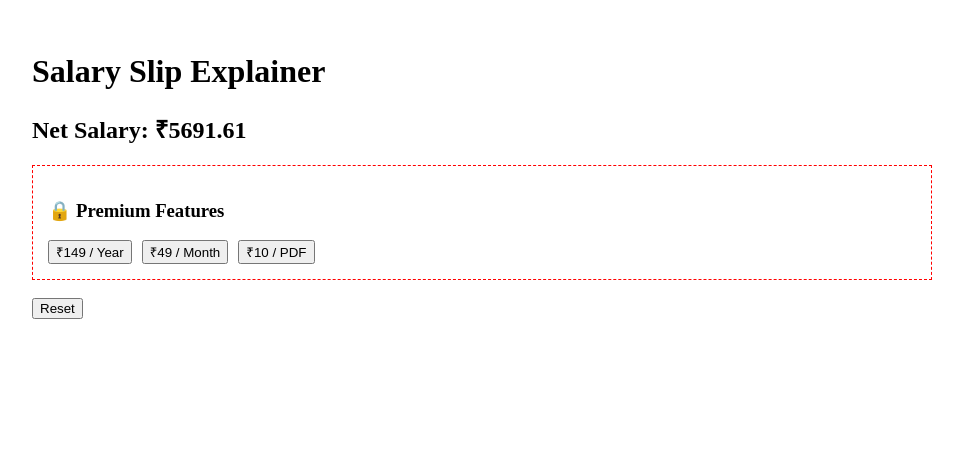
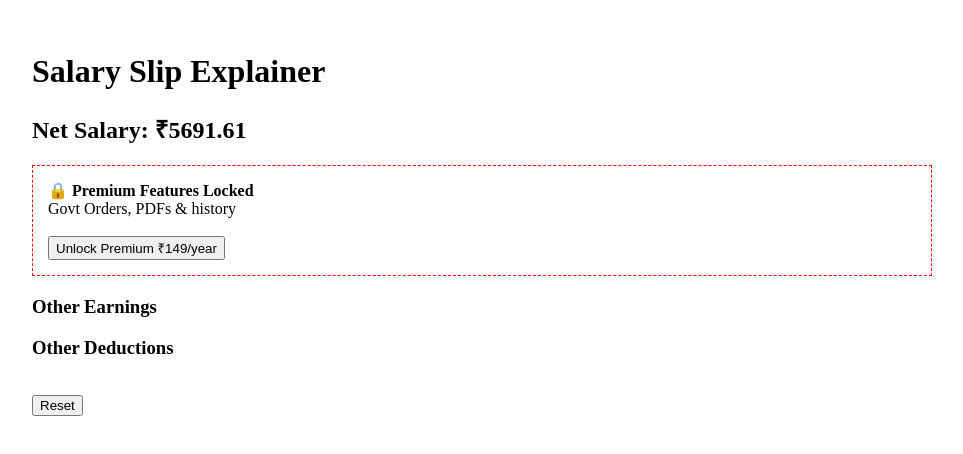
Before and after one commit to salarysamjho/salary-slip-explainer-v1, a Next.js app: page / in a window 1280 px wide. Both pictures are taken after typing "5", "5" into the empty fields and a click on the button "Calculate Salary". Shown: the top 454 px of the page, without its empty margins (158-1121 px from the left). Built offline with nearby package versions, Linux system fonts and the light colour scheme.

Commit message:
Update page.tsx

```diff
--- a/app/page.tsx
+++ b/app/page.tsx
@@ -1,13 +1,6 @@
 "use client";
 
-import { useState } from "react";
-
-type ExtraItem = {
-  name: string;
-  amount: number;
-};
-
-type UserPlan = "free" | "monthly" | "annual";
+import { useEffect, useState } from "react";
 
 declare global {
   interface Window {
@@ -15,14 +8,19 @@ declare global {
   }
 }
 
+type ExtraItem = {
+  name: string;
+  amount: number;
+};
+
 export default function Home() {
-  // ================= CONSTANTS =================
+  /* ===================== CONSTANTS ===================== */
   const DA_RATE = 0.58;
   const TA_AMOUNT = 3600;
   const DA_ON_TA_RATE = 0.58;
   const HRA_RATES: Record<string, number> = { X: 0.3, Y: 0.2, Z: 0.1 };
 
-  // ================= STATES =================
+  /* ===================== STATES ===================== */
   const [basicPay, setBasicPay] = useState<number | "">("");
   const [city, setCity] = useState("X");
   const [npsApplicable, setNpsApplicable] = useState(true);
@@ -31,16 +29,56 @@ export default function Home() {
   const [extraEarnings, setExtraEarnings] = useState<ExtraItem[]>([]);
   const [extraDeductions, setExtraDeductions] = useState<ExtraItem[]>([]);
 
-  const [calcDone, setCalcDone] = useState(false);
-  const [userPlan, setUserPlan] = useState<UserPlan>("free");
+  const [calculated, setCalculated] = useState(false);
+  const [isPremium, setIsPremium] = useState(false);
+  const [razorpayReady, setRazorpayReady] = useState(false);
 
-  // ================= HELPERS =================
+  /* ===================== LOAD RAZORPAY ===================== */
+  useEffect(() => {
+    const script = document.createElement("script");
+    script.src = "https://checkout.razorpay.com/v1/checkout.js";
+    script.onload = () => setRazorpayReady(true);
+    document.body.appendChild(script);
+  }, []);
+
+  /* ===================== PAYMENT ===================== */
+  const openPayment = () => {
+    if (!razorpayReady || !window.Razorpay) {
+      alert("Payment system not loaded. Please refresh.");
+      return;
+    }
+
+    const options = {
+      key: "rzp_test_REPLACE_WITH_YOUR_KEY", // 🔴 TEST KEY
+      amount: 14900,
+      currency: "INR",
+      name: "Salary Slip Explainer",
+      description: "Premium Access (Annual)",
+      handler: function () {
+        alert("Payment successful 🎉");
+        setIsPremium(true);
+      },
+      modal: {
+        ondismiss: function () {
+          alert("Payment cancelled");
+        },
+      },
+      theme: { color: "#1e40af" },
+    };
+
+    const rzp = new window.Razorpay(options);
+    rzp.open();
+  };
+
+  /* ===================== EXPLANATION ENGINE ===================== */
   const explain = (name: string, type: "earning" | "deduction") => {
     const n = name.toLowerCase();
     if (n.includes("ltc")) return { en: "Leave Travel Concession.", hi: "अवकाश यात्रा रियायत।" };
-    if (n.includes("bonus")) return { en: "Performance bonus.", hi: "प्रदर्शन आधारित बोनस।" };
+    if (n.includes("bonus")) return { en: "Performance-based bonus.", hi: "प्रदर्शन आधारित बोनस।" };
     if (n.includes("overtime")) return { en: "Overtime payment.", hi: "अतिरिक्त कार्य भुगतान।" };
     if (n === "pt" || n.includes("tax")) return { en: "Professional Tax.", hi: "प्रोफेशनल टैक्स।" };
+    if (n.includes("loan") || n.includes("recovery"))
+      return { en: "Loan recovery.", hi: "ऋण की वसूली।" };
     if (n.includes("union")) return { en: "Union fee.", hi: "यूनियन शुल्क।" };
 
     return {
@@ -49,6 +87,7 @@ export default function Home() {
     };
   };
 
+  /* ===================== RESET ===================== */
   const resetAll = () => {
     setBasicPay("");
     setCity("X");
@@ -56,51 +95,21 @@ export default function Home() {
     setCgeis("");
     setExtraEarnings([]);
     setExtraDeductions([]);
-    setCalcDone(false);
+    setCalculated(false);
   };
 
-  // ================= RAZORPAY =================
-  const loadRazorpay = () =>
-    new Promise<boolean>((resolve) => {
-      const script = document.createElement("script");
-      script.src = "https://checkout.razorpay.com/v1/checkout.js";
-      script.onload = () => resolve(true);
-      script.onerror = () => resolve(false);
-      document.body.appendChild(script);
-    });
-
-  const pay = async (amount: number, plan: UserPlan) => {
-    const loaded = await loadRazorpay();
-    if (!loaded) {
-      alert("Razorpay SDK failed to load");
-      return;
-    }
-
-    const options = {
-      key: "rzp_test_REPLACE_WITH_YOUR_KEY",
-      amount: amount * 100,
-      currency: "INR",
-      name: "Salary Slip Explainer",
-      description: "Premium Access",
-      handler: function () {
-        alert("Payment Successful (Test Mode)");
-        setUserPlan(plan);
-      },
-      theme: { color: "#1976d2" },
-    };
-
-    const rzp = new window.Razorpay(options);
-    rzp.open();
-  };
-
-  // ================= INPUT SCREEN =================
-  if (!calcDone) {
+  /* ===================== INPUT SCREEN ===================== */
+  if (!calculated) {
     return (
       <div style={{ padding: 24, maxWidth: 900, margin: "auto" }}>
         <h1>Salary Slip Explainer</h1>
 
         <label>Basic Pay (₹): </label>
-        <input type="number" value={basicPay} onChange={(e) => setBasicPay(Number(e.target.value))} />
+        <input
+          type="number"
+          value={basicPay}
+          onChange={(e) => setBasicPay(e.target.value === "" ? "" : Number(e.target.value))}
+        />
         <br /><br />
 
         <label>City: </label>
@@ -112,53 +121,139 @@ export default function Home() {
         <br /><br />
 
         <label>
-          <input type="checkbox" checked={npsApplicable} onChange={(e) => setNpsApplicable(e.target.checked)} /> NPS Applicable
+          <input
+            type="checkbox"
+            checked={npsApplicable}
+            onChange={(e) => setNpsApplicable(e.target.checked)}
+          />{" "}
+          NPS Applicable
         </label>
         <br /><br />
 
         <label>CGEIS Amount (₹): </label>
-        <input type="number" value={cgeis} onChange={(e) => setCgeis(Number(e.target.value))} />
+        <input
+          type="number"
+          value={cgeis}
+          onChange={(e) => setCgeis(e.target.value === "" ? "" : Number(e.target.value))}
+        />
         <br /><br />
 
-        <button onClick={() => setCalcDone(true)}>Calculate Salary</button>
+        <h3>Other Earnings (Optional)</h3>
+        {extraEarnings.map((e, i) => (
+          <div key={i}>
+            <input
+              placeholder="Name"
+              value={e.name}
+              onChange={(ev) => {
+                const copy = [...extraEarnings];
+                copy[i].name = ev.target.value;
+                setExtraEarnings(copy);
+              }}
+            />
+            <input
+              type="number"
+              placeholder="Amount"
+              value={e.amount}
+              onChange={(ev) => {
+                const copy = [...extraEarnings];
+                copy[i].amount = Number(ev.target.value);
+                setExtraEarnings(copy);
+              }}
+            />
+          </div>
+        ))}
+        <button onClick={() => setExtraEarnings([...extraEarnings, { name: "", amount: 0 }])}>
+          + Add Earning
+        </button>
+
+        <h3>Other Deductions (Optional)</h3>
+        {extraDeductions.map((d, i) => (
+          <div key={i}>
+            <input
+              placeholder="Name"
+              value={d.name}
+              onChange={(ev) => {
+                const copy = [...extraDeductions];
+                copy[i].name = ev.target.value;
+                setExtraDeductions(copy);
+              }}
+            />
+            <input
+              type="number"
+              placeholder="Amount"
+              value={d.amount}
+              onChange={(ev) => {
+                const copy = [...extraDeductions];
+                copy[i].amount = Number(ev.target.value);
+                setExtraDeductions(copy);
+              }}
+            />
+          </div>
+        ))}
+        <button onClick={() => setExtraDeductions([...extraDeductions, { name: "", amount: 0 }])}>
+          + Add Deduction
+        </button>
+
+        <br /><br />
+        <button onClick={() => setCalculated(true)}>Calculate Salary</button>
       </div>
     );
   }
 
-  // ================= CALCULATION =================
+  /* ===================== CALCULATION ===================== */
   const bp = Number(basicPay);
   const da = bp * DA_RATE;
   const hra = bp * HRA_RATES[city];
   const daOnTA = TA_AMOUNT * DA_ON_TA_RATE;
   const nps = npsApplicable ? (bp + da) * 0.1 : 0;
 
-  const earningsTotal = bp + da + hra + TA_AMOUNT + daOnTA;
-  const deductionsTotal = nps + Number(cgeis || 0);
+  const earningsTotal =
+    bp + da + hra + TA_AMOUNT + daOnTA + extraEarnings.reduce((a, b) => a + b.amount, 0);
+
+  const deductionsTotal =
+    nps + Number(cgeis || 0) + extraDeductions.reduce((a, b) => a + b.amount, 0);
+
   const netSalary = earningsTotal - deductionsTotal;
 
-  // ================= RESULT SCREEN =================
+  /* ===================== RESULT SCREEN ===================== */
   return (
     <div style={{ padding: 24, maxWidth: 900, margin: "auto" }}>
       <h1>Salary Slip Explainer</h1>
       <h2>Net Salary: ₹{netSalary.toFixed(2)}</h2>
 
-      <div style={{ border: "1px dashed red", padding: 15, marginTop: 20 }}>
-        <h3>🔒 Premium Features</h3>
+      {!isPremium && (
+        <div style={{ border: "1px dashed red", padding: 15, marginBottom: 20 }}>
+          <b>🔒 Premium Features Locked</b><br />
+          Govt Orders, PDFs & history<br /><br />
+          <button onClick={openPayment}>Unlock Premium ₹149/year</button>
+        </div>
+      )}
 
-        {userPlan === "free" && (
-          <>
-            <button onClick={() => pay(149, "annual")}>₹149 / Year</button>
-            <button onClick={() => pay(49, "monthly")} style={{ marginLeft: 10 }}>
-              ₹49 / Month
-            </button>
-            <button onClick={() => pay(10, "free")} style={{ marginLeft: 10 }}>
-              ₹10 / PDF
-            </button>
-          </>
-        )}
+      {isPremium && <p style={{ color: "green" }}>✅ Premium Unlocked</p>}
 
-        {userPlan !== "free" && <p>✅ Premium Unlocked</p>}
-      </div>
+      <h3>Other Earnings</h3>
+      {extraEarnings.map((e, i) => {
+        const exp = explain(e.name, "earning");
+        return (
+          <div key={i}>
+            <b>{e.name}: ₹{e.amount}</b>
+            <p>{exp.en}</p>
+            <p>{exp.hi}</p>
+          </div>
+        );
+      })}
+
+      <h3>Other Deductions</h3>
+      {extraDeductions.map((d, i) => {
+        const exp = explain(d.name, "deduction");
+        return (
+          <div key={i}>
+            <b>{d.name}: ₹{d.amount}</b>
+            <p>{exp.en}</p>
+            <p>{exp.hi}</p>
+          </div>
+        );
+      })}
 
       <br />
       <button onClick={resetAll}>Reset</button>
```
